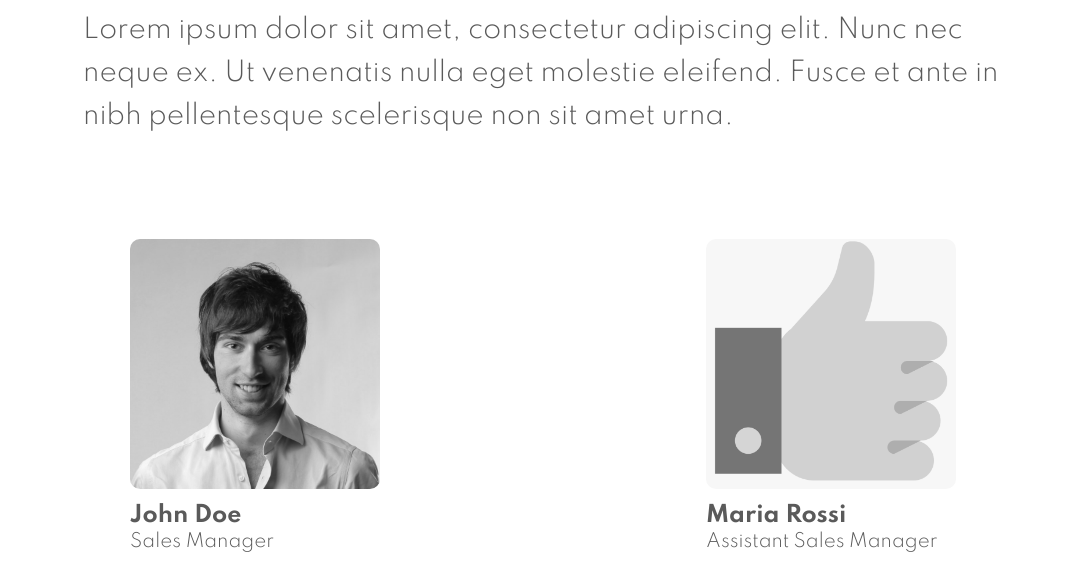
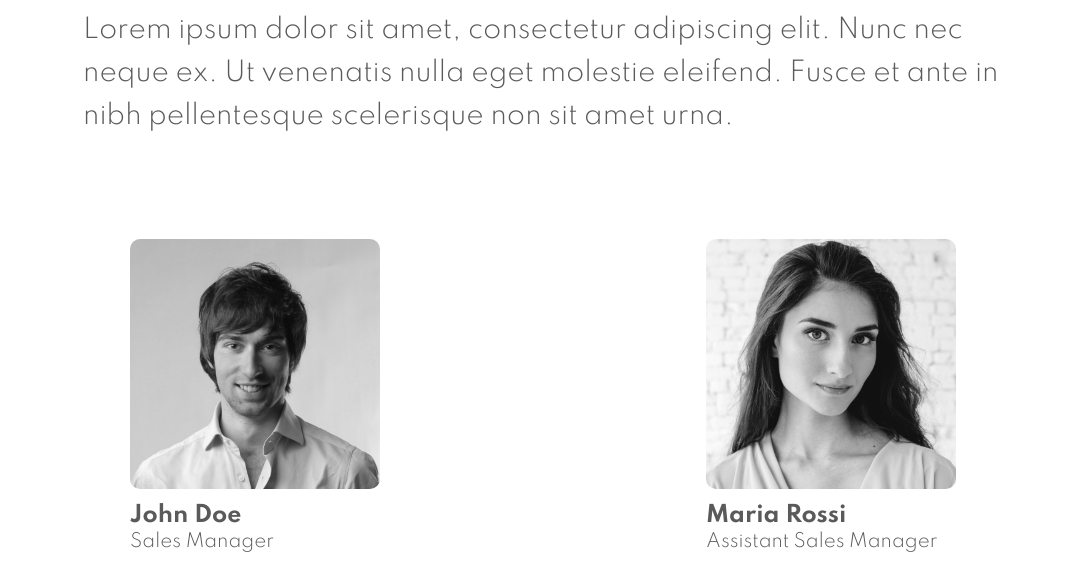
Before and after one commit to KrustyC/lazzerinirappresentanze.it, a Gatsby site: page / in a window 1280 px wide. Shown: the part 217-800 px from the top of the page, without its empty margins (97-1162 px from the left). Built offline with nearby package versions, Linux system fonts and the light colour scheme; Gatsby itself is replaced by a stand-in of ours; some packages are replaced by stand-ins of ours.

Commit message:
Update Personale “maria-rossi”

```diff
--- a/content/employees/maria-rossi.md
+++ b/content/employees/maria-rossi.md
@@ -1,5 +1,5 @@
 ---
 title: Maria Rossi
 job: Assistant Sales Manager
-picture: /img/thumb.png
+picture: /img/tipa.jpg
 ---
```
